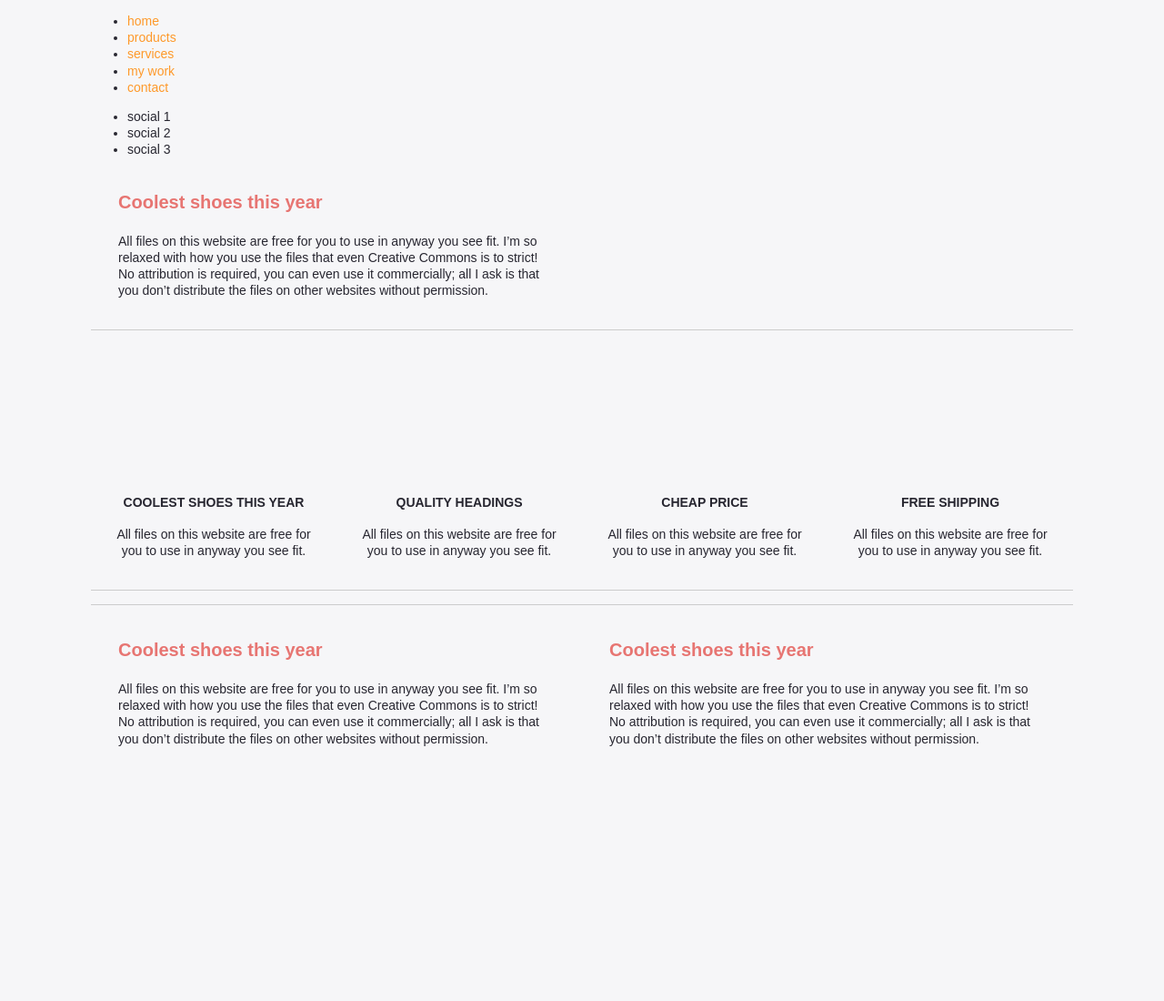
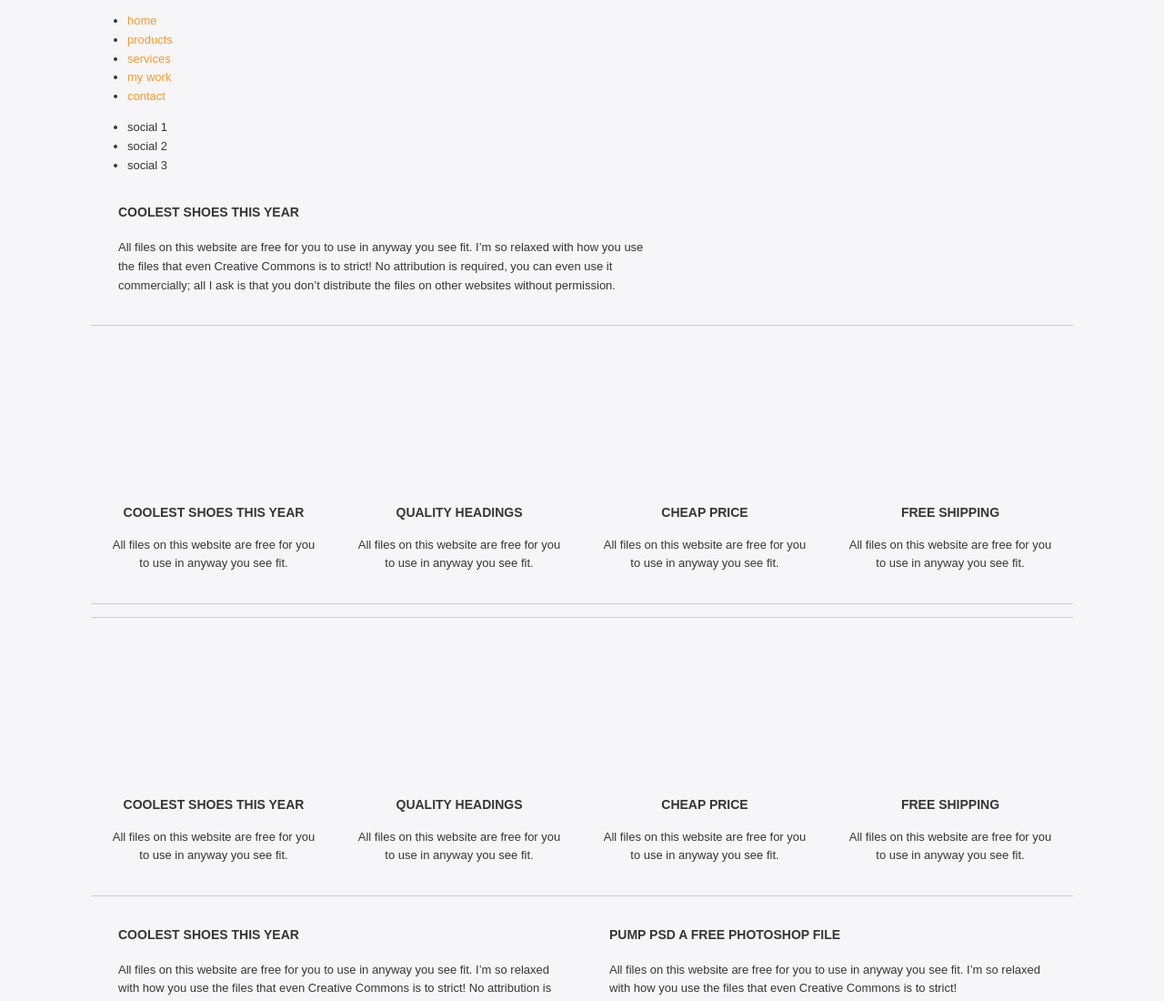
Before and after one commit to kmajones/shoes-website, a plain HTML site: page _site/index.html in a window 1280 px wide. Shown: the top 1100 px of the page at 91% size. Before the commit the page ends 841 px from the top, so only its background shows below. Drawn offline with Linux system fonts and the light colour scheme; a web font is replaced by a local one.

Commit message:
gallery additions

```diff
--- a/_site/index.html
+++ b/_site/index.html
@@ -44,12 +44,12 @@
     </section>
 
     <section class="intro">
-        <div class="col-2">
-            <h3>Coolest shoes <span>this year</span> </h3>
+        <div class="col-60">
+            <h4>Coolest shoes <span>this year</span> </h4>
             <p>All files on this website are free for you to use in anyway you see fit. I’m so relaxed with how you use the files that even Creative Commons is to strict! No attribution is required, you can even use it commercially; all I ask is that you don’t distribute the files on other websites without permission.
             </p>
         </div>
-        <div class="col-2 graph">
+        <div class="graph">
          <img src="/assets/Graph.png" alt="">
         </div>
     </section>
@@ -88,17 +88,62 @@
        </div>
 
     </section>
+
+
 <hr><hr>
+
+    <section class="gallery">
+        <div class="card">
+           <div class="img-wrapper"> </div>
+                <div class="card-info">
+                    <h4>Coolest Shoes this year</h4>
+                    <p>All files on this website are free for you to use in anyway you see fit.</p>
+                </div>
+           </div>
+       <div class="card">
+          <div class="img-wrapper"></div>
+            <div class="card-info">
+                <h4>Quality Headings</h4>
+                <p>All files on this website are free for you to use in anyway you see fit.</p>
+            </div>
+       </div>
+       <div class="card">
+          <div class="img-wrapper">
+          </div>
+            <div class="card-info">
+                <h4>Cheap Price</h4>
+                <p>All files on this website are free for you to use in anyway you see fit.</p>
+            </div>
+       </div>
+        <div class="card">
+          <div class="img-wrapper">
+          </div>
+            <div class="card-info">
+                <h4>Free SHipping</h4>
+                <p>All files on this website are free for you to use in anyway you see fit.</p>
+            </div>
+       </div>
+
+    </section>
+    <hr>
     <section class="content">
         <div class="col-2">
-            <h3>Coolest shoes <span>this year</span> </h3>
-            <p>All files on this website are free for you to use in anyway you see fit. I’m so relaxed with how you use the files that even Creative Commons is to strict! No attribution is required, you can even use it commercially; all I ask is that you don’t distribute the files on other websites without permission.
-            </p>
+            <h4>Coolest shoes <span>this year</span> </h4>
+            <p>All files on this website are free for you to use in anyway you see fit. I’m so relaxed with how you use the files that even Creative Commons is to strict! No attribution is required, you can even use it commercially; all I ask is that you don’t distribute the files on other websites without permission.All files on this website are free for you to use in anyway you see fit. I’m so relaxed with how you use the files that even Creative Commons is to strict! No attribution is required, you can even use it commercially; all I ask is that you don’t distribute the files on other websites without permission.</p>
+
+            <p>All files on this website are free for you to use in anyway you see fit. I’m so relaxed with how you use the files that even Creative Commons is to strict! No attribution is required, you can even use it commercially; all I ask is that you don’t distribute the files on other websites without permission.</p>
+
+
         </div>
         <div class="col-2">
-            <h3>Coolest shoes <span>this year</span> </h3>
-            <p>All files on this website are free for you to use in anyway you see fit. I’m so relaxed with how you use the files that even Creative Commons is to strict! No attribution is required, you can even use it commercially; all I ask is that you don’t distribute the files on other websites without permission.
-            </p>
+            <h4>pump PSD a <span>free photoshop file</span> </h4>
+            <p>All files on this website are free for you to use in anyway you see fit. I’m so relaxed with how you use the files that even Creative Commons is to strict! </p>
+
+            <p>No attribution is required, you can even use it commercially; all I ask is that you don’t distribute the files on other websites without permission.All files on this website are free for you to use in anyway you see fit. I’m so relaxed with how you use the files that even Creative Commons is to strict! No attribution is required, you can even use it commercially; all I ask is that you don’t distribute the files on other websites without permission.</p>
+
+            <p>All files on this website are free for you to use in anyway you see fit. I’m so relaxed with how you use the files that even Creative Commons is to strict! No attribution is required, you can even use it commercially; all I ask is that you don’t distribute the files on other websites without permission.</p>
+
+
         </div>
     </section>
 
--- a/src/css/1-base/_base.sass
+++ b/src/css/1-base/_base.sass
@@ -36,7 +36,6 @@
 .small, small
   font-size: 10px
   line-height: 1.2
-
 
 
 p
@@ -93,8 +92,9 @@
 
 body
   background: $bg-color
-  font-size: 14px
-  line-height: 1.3
+  font-size: 13px
+  line-height: 1.6
+  letterspacing: 1px;
   font-family: 'Droid Sans', sans-serif
   color: $text-color
   -webkit-font-smoothing: antialiased
--- a/src/css/1-base/_vars.sass
+++ b/src/css/1-base/_vars.sass
@@ -1,5 +1,5 @@
 $primary-color: #fe992a
-$text-color: #272630
+$text-color: #363636
 $accent-color: #e77572
 $bg-color: #F6F6F8
 $link-color: $primary-color
--- a/src/css/2-modules/_layouts.scss
+++ b/src/css/2-modules/_layouts.scss
@@ -1,5 +1,15 @@
 .container{
 	margin:0 100px;
+}
+
+.col-60{
+	// border-box:box-sizing;
+
+	@media (min-width: 550px) {
+		width:calc(60% - 60px);
+		margin:0 30px;
+		float:left;
+	}
 }
 
 .col-2{
@@ -37,6 +47,10 @@
 		right:0;
 
 	}
+
+	hr{
+		margin:0 0 20px 0;
+	}
 }
 // Gallery section
 .gallery{
@@ -44,6 +58,8 @@
 	display:flex;
 	flex-wrap: wrap;
 	flex-direction: column;
+
+	margin:30px 0 0 0;
 
 	@media (min-width: 550px) {
 		flex-direction: row;
```
Also changed, not shown: src/index.html (+54 -9 lines), _site/css/main.css.
